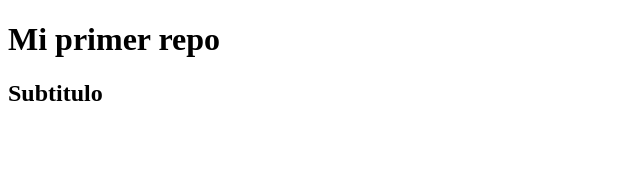
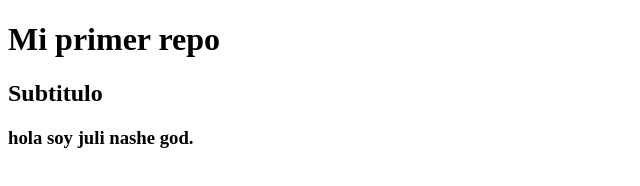
Before and after one commit to camuxsel/pruebaa, a plain HTML site: page index.html in a window 1280 px wide. Shown: the whole page, without its empty margins (0-640 px from the left). Drawn offline with Linux system fonts and the light colour scheme.

Commit message:
agregue un h3

```diff
--- a/index.html
+++ b/index.html
@@ -8,5 +8,6 @@
 <body>
     <h1>Mi primer repo</h1>
     <h2>Subtitulo</h2>
+    <h3>hola soy juli nashe god.</h3>
 </body>
 </html>
```
